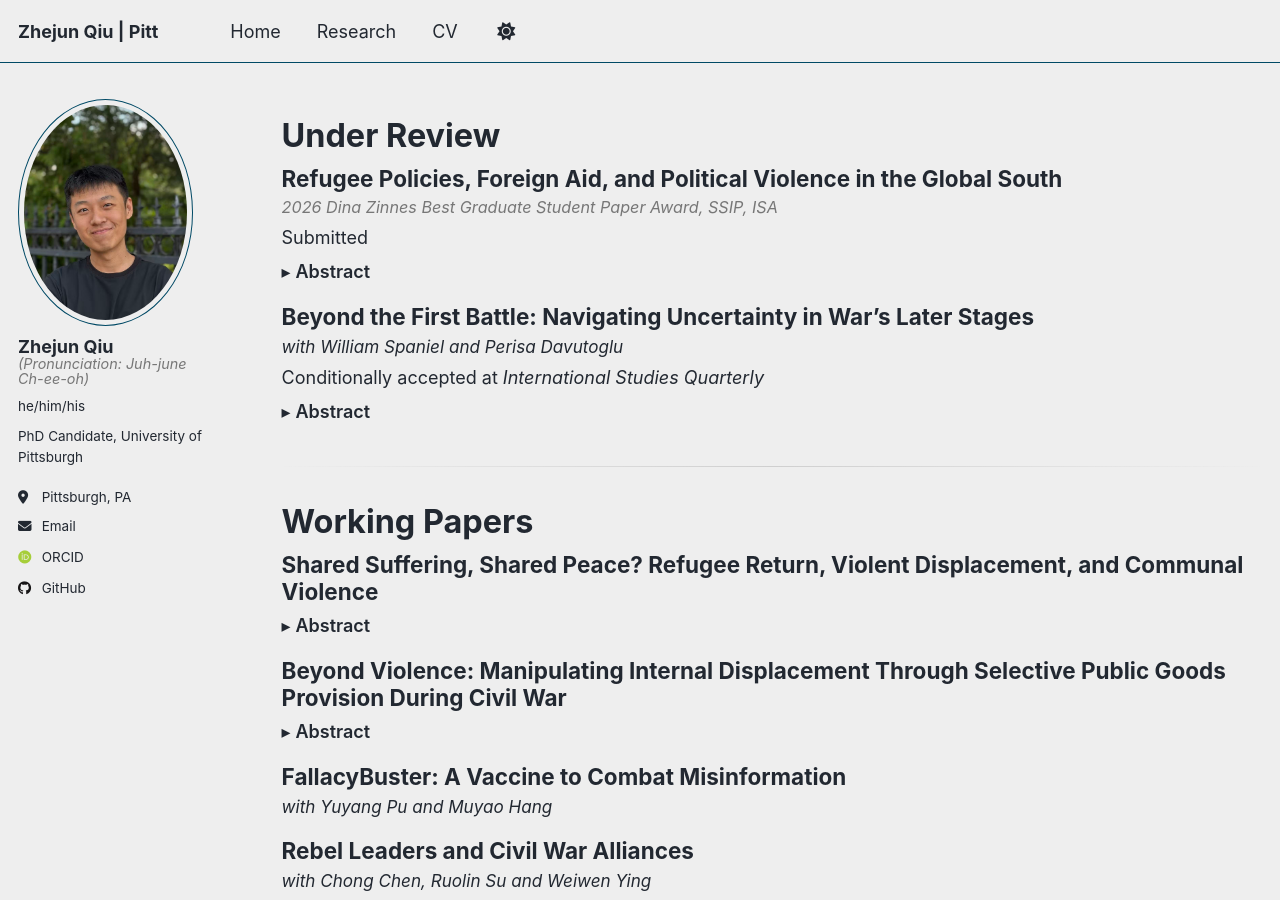
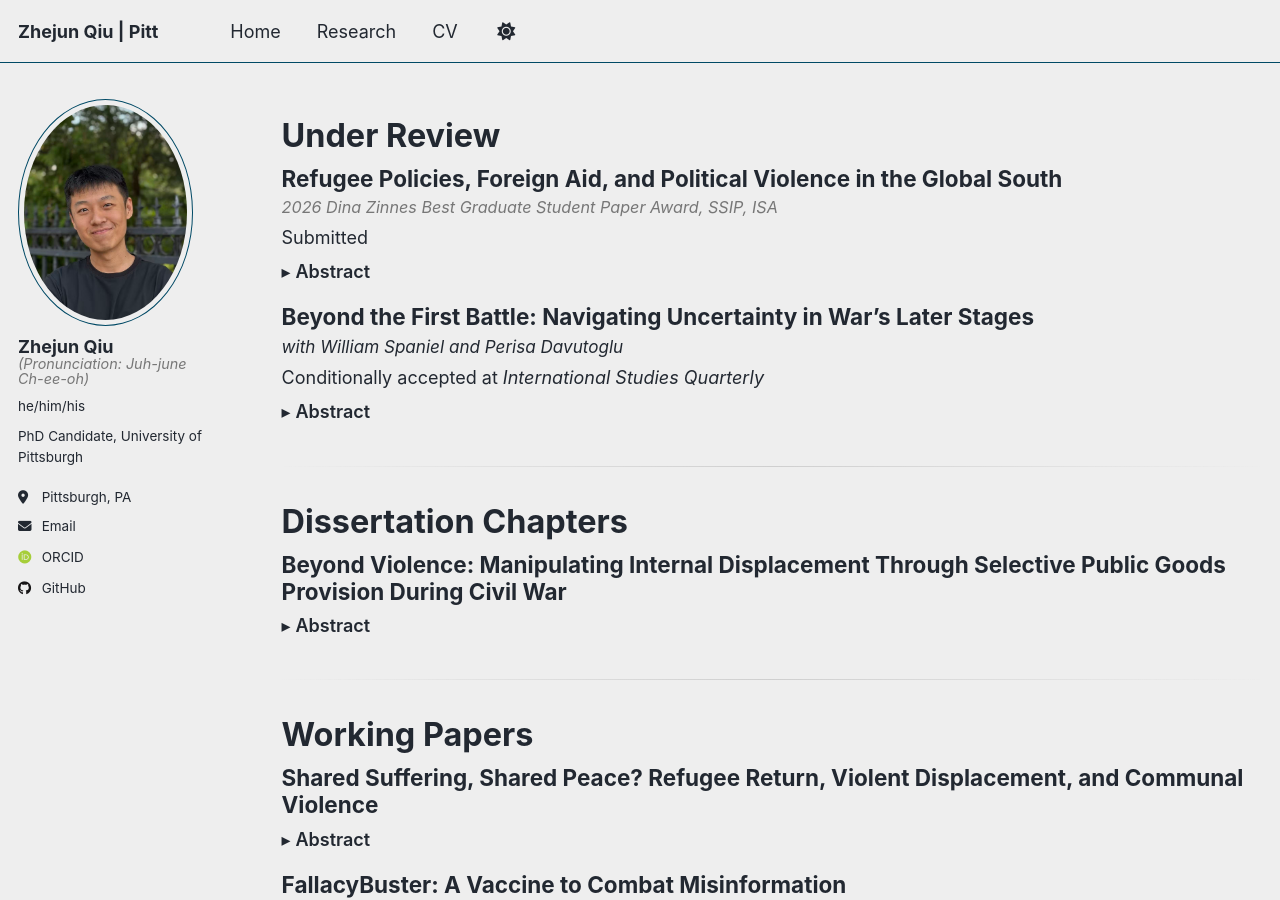
Before and after one commit to zhejun-qiu/zhejun-qiu.github.io, a Jekyll site: the page built from _pages/research.md, in a window 1280 px wide and 900 px high. Built offline with Jekyll 4.4.1, drawn with Linux system fonts in a browser that asks for light colours; some web fonts are replaced; a script that is not in the unit is left out.

Commit message:
Update research.md

```diff
--- a/_pages/research.md
+++ b/_pages/research.md
@@ -28,6 +28,18 @@ author_profile: true
 {%- assign submitted = site.publications | where: "status", "Submitted" -%}
 {%- assign under_review = rr | concat: submitted | sort: "date" | reverse -%}
 {%- assign working = site.publications | where: "status", "Working Paper" | sort: "date" | reverse -%}
+
+{%- comment -%}
+  Pull out dissertation chapters from working papers
+{%- endcomment -%}
+{%- assign diss_shared = working | where: "title", "Shared Suffering, Shared Peace? Refugee Return, Shared Trauma, and Communal Violence" -%}
+{%- assign diss_beyond = working | where: "title", "Beyond Violence: Manipulating Internal Displacement Through Selective Public Goods Provision During Civil War" -%}
+{%- assign dissertation = diss_shared | concat: diss_beyond -%}
+
+{%- comment -%}
+  Remaining working papers (exclude dissertation chapters)
+{%- endcomment -%}
+{%- assign working_rest = working | where_exp: "post", "post.title != 'Shared Suffering, Shared Peace? Refugee Return, Shared Trauma, and Communal Violence' and post.title != 'Beyond Violence: Manipulating Internal Displacement Through Selective Public Goods Provision During Civil War'" -%}
 
 <h1 style="margin:1rem 0 .5rem; font-size:1.8rem;">Under Review</h1>
 
@@ -87,10 +99,47 @@ author_profile: true
 
 <hr class="section-split" />
 
+<h1 style="margin:0 0 .5rem; font-size:1.8rem;">Dissertation Chapters</h1>
+
+{%- comment -%} Dissertation — single-authored first (no per-item status line) {%- endcomment -%}
+{%- for post in dissertation -%}
+  {%- assign co = post.coauthors | to_s | strip -%}
+  {%- if co == '' -%}
+<article class="archive__item" style="margin:0 0 1rem 0;">
+  <h2 class="archive__item-title no_toc" style="margin:0;">{{ post.title }}</h2>
+  {%- if post.abstract -%}
+    <details class="abstract">
+      <summary>Abstract</summary>
+      <div class="archive__item-excerpt">{{ post.abstract }}</div>
+    </details>
+  {%- endif -%}
+</article>
+  {%- endif -%}
+{%- endfor -%}
+
+{%- comment -%} Dissertation — then coauthored (future-proof) {%- endcomment -%}
+{%- for post in dissertation -%}
+  {%- assign co = post.coauthors | to_s | strip -%}
+  {%- unless co == '' -%}
+<article class="archive__item" style="margin:0 0 1rem 0;">
+  <h2 class="archive__item-title no_toc" style="margin:0;">{{ post.title }}</h2>
+  <p style="margin:.2rem 0 0; font-style:italic; font-size:.95em;">with <em>{{ co }}</em></p>
+  {%- if post.abstract -%}
+    <details class="abstract">
+      <summary>Abstract</summary>
+      <div class="archive__item-excerpt">{{ post.abstract }}</div>
+    </details>
+  {%- endif -%}
+</article>
+  {%- endunless -%}
+{%- endfor -%}
+
+<hr class="section-split" />
+
 <h1 style="margin:0 0 .5rem; font-size:1.8rem;">Working Papers</h1>
 
 {%- comment -%} Working Papers — single-authored first (no per-item status line) {%- endcomment -%}
-{%- for post in working -%}
+{%- for post in working_rest -%}
   {%- assign co = post.coauthors | to_s | strip -%}
   {%- if co == '' -%}
 <article class="archive__item" style="margin:0 0 1rem 0;">
@@ -106,7 +155,7 @@ author_profile: true
 {%- endfor -%}
 
 {%- comment -%} Working Papers — then coauthored (no per-item status line) {%- endcomment -%}
-{%- for post in working -%}
+{%- for post in working_rest -%}
   {%- assign co = post.coauthors | to_s | strip -%}
   {%- unless co == '' -%}
 <article class="archive__item" style="margin:0 0 1rem 0;">
```
